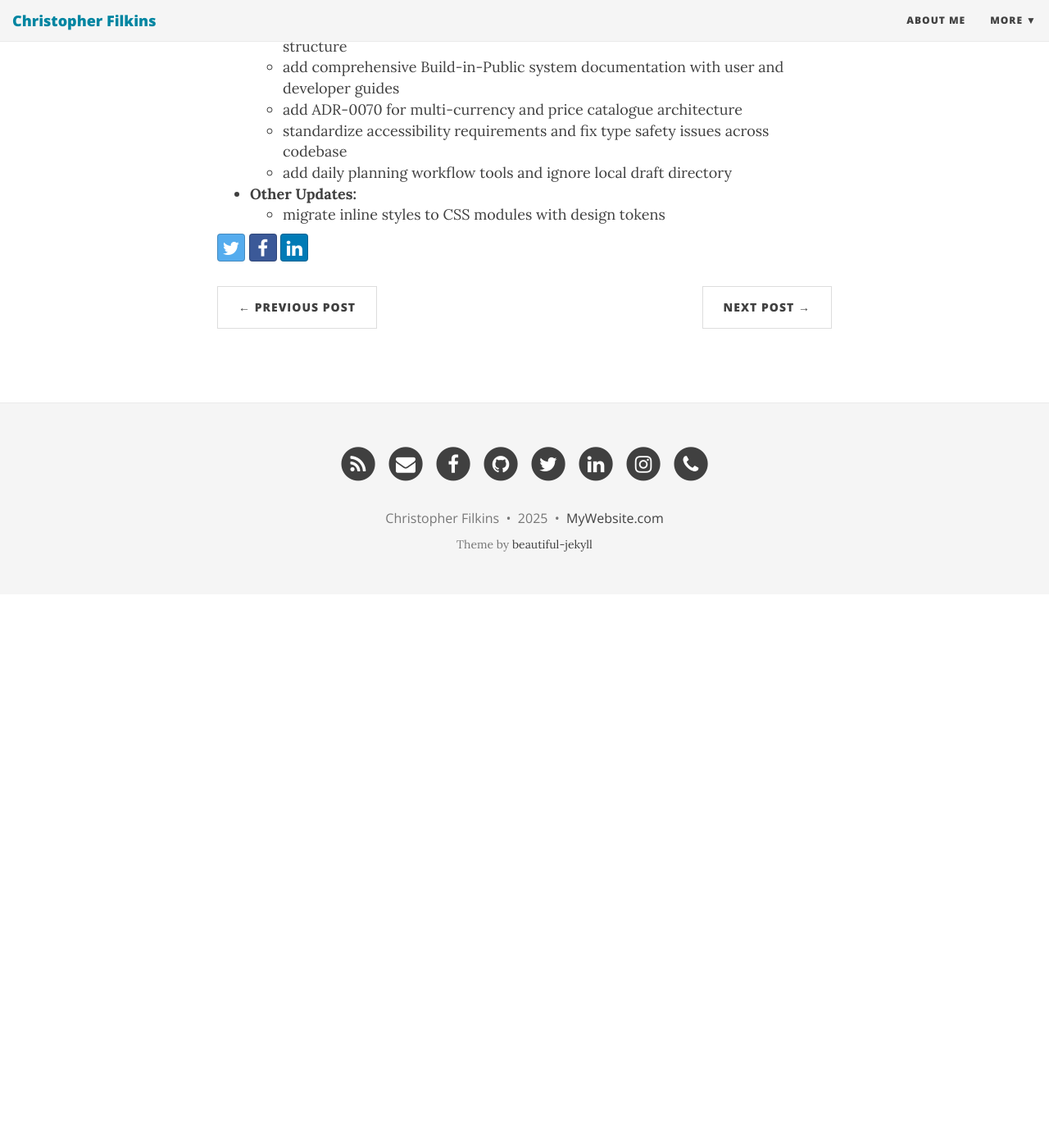
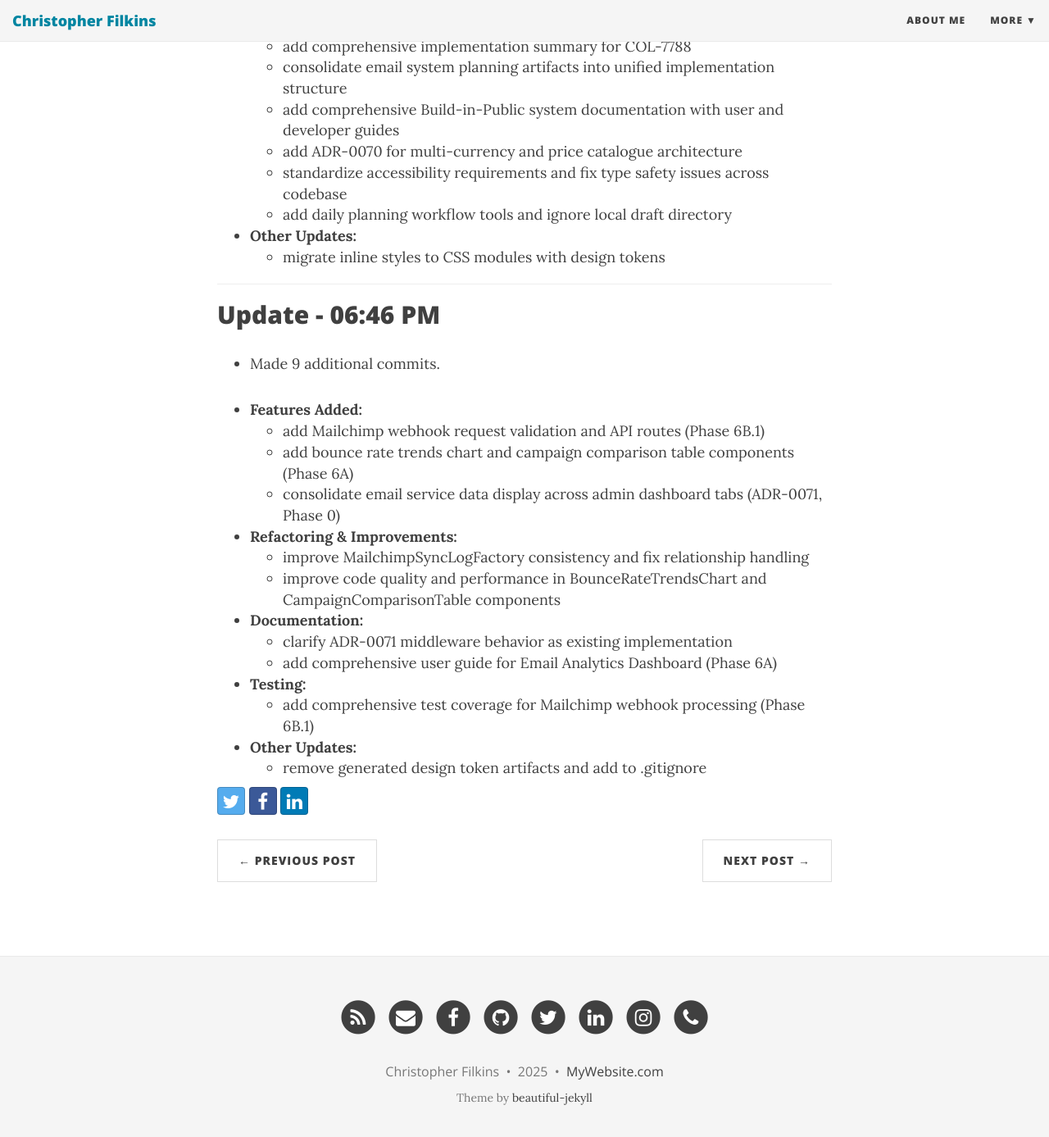
Before and after one commit to filchyboy/filchyboy.github.io, a Jekyll site: the page built from _posts/2025-11-17-building-new-features.md, in a window 1280 px wide and 1400 px high, scrolled down 710 px. Shown: the top 1387 px of the window at 82% size. Built offline with Jekyll 4.4.1, drawn with Linux system fonts in a browser that asks for light colours; nearby versions of some CDN libraries; before the commit the page ends 1435 px from its top, so only the background shows below that; some of the changed text lies outside the part shown.

Commit message:
Update build-in-public update: building-new-features

```diff
--- a/_posts/2025-11-17-building-new-features.md
+++ b/_posts/2025-11-17-building-new-features.md
@@ -28,3 +27,32 @@
 
 * **Other Updates:**
   * migrate inline styles to CSS modules with design tokens
+
+
+---
+
+## Update - 06:46 PM
+
+* Made 9 additional commits.
+
+
+* **Features Added:**
+  * add Mailchimp webhook request validation and API routes (Phase 6B.1)
+  * add bounce rate trends chart and campaign comparison table components (Phase 6A)
+  * consolidate email service data display across admin dashboard tabs (ADR-0071, Phase 0)
+
+* **Refactoring & Improvements:**
+  * improve MailchimpSyncLogFactory consistency and fix relationship handling
+  * improve code quality and performance in BounceRateTrendsChart and CampaignComparisonTable components
+
+* **Documentation:**
+  * clarify ADR-0071 middleware behavior as existing implementation
+  * add comprehensive user guide for Email Analytics Dashboard (Phase 6A)
+
+* **Testing:**
+  * add comprehensive test coverage for Mailchimp webhook processing (Phase 6B.1)
+
+* **Other Updates:**
+  * remove generated design token artifacts and add to .gitignore
+
+<!-- last-commit: f0652d4cef84933a32712b7ea56bd8e0d19cf1f8 -->
```
Also changed, not shown: other parts of _posts/2025-11-17-building-new-features.md (+1 -2 lines).
